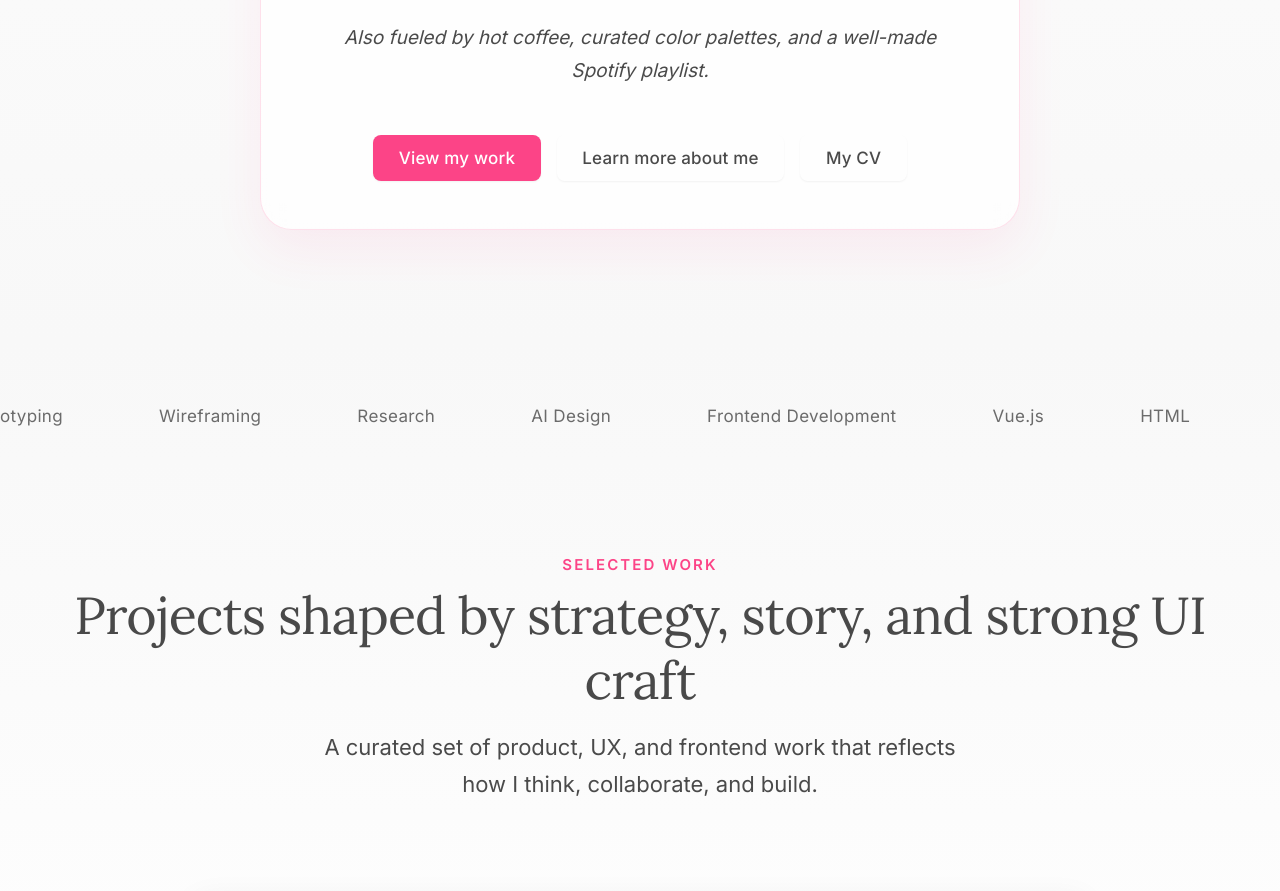
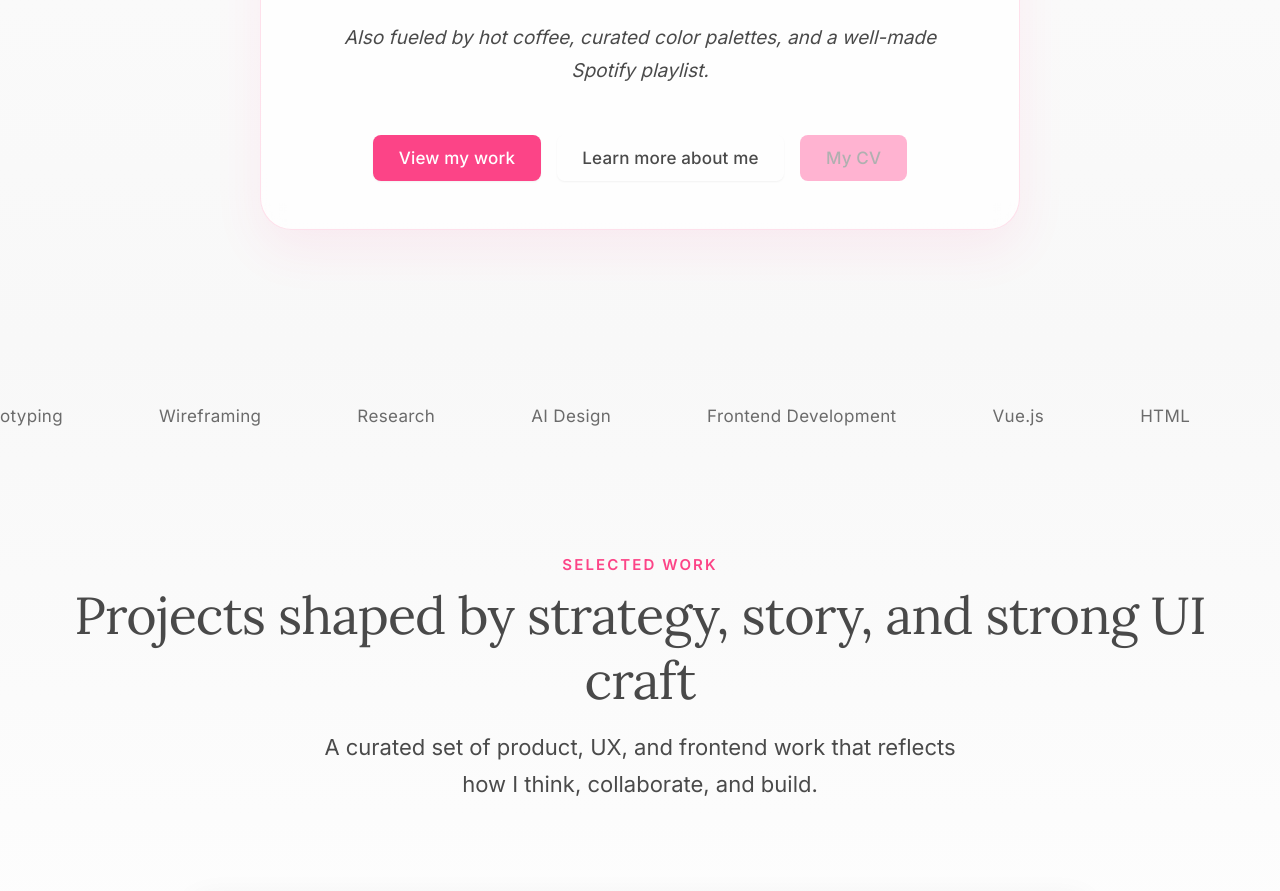
Before and after one commit to HJArong/Personal-Website, a Vue app: page /#/ in a window 1280 px wide. Shown: the part 1760-2651 px from the top of the page. Built offline with nearby package versions, Linux system fonts and the light colour scheme.

Commit message:
disable cv btn

```diff
--- a/src/components/sections/About.vue
+++ b/src/components/sections/About.vue
@@ -56,7 +56,7 @@
             <Button
               variant="ghost"
               :size="isMobile ? 'medium' : 'large'"
-              @click="openCV"
+              disabled
             >
               My CV
             </Button>
```
